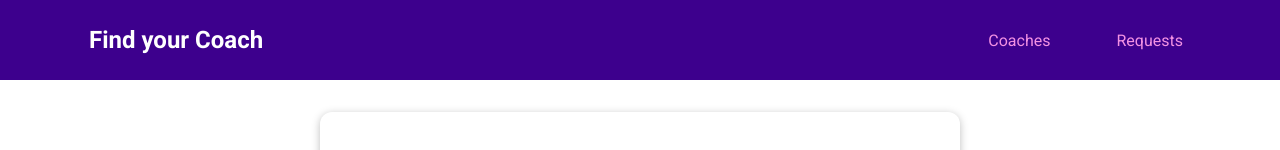
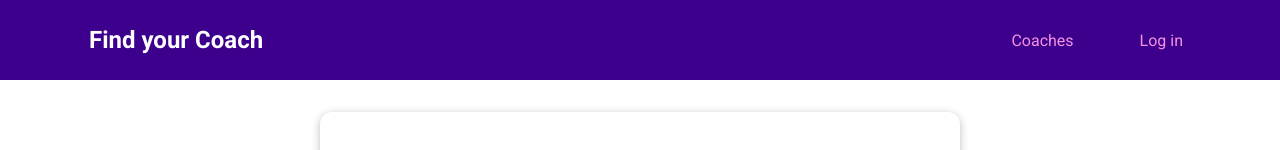
Before and after one commit to YuliiaDud/Vue.js-Find-Your-Coach, a Vue app: page /coaches/c1 in a window 1280 px wide. Shown: the top 150 px of the page. Built offline with nearby package versions, Linux system fonts and the light colour scheme.

Commit message:
adding login/logout functionality

```diff
--- a/src/components/nav/TheHeader.vue
+++ b/src/components/nav/TheHeader.vue
@@ -3,16 +3,38 @@
     <nav>
       <h1><router-link to="/">Find your Coach</router-link></h1>
       <ul>
-        <li><router-link to="/coaches">Coaches</router-link></li>
-        <li><router-link to="/requests">Requests</router-link></li>
+        <li>
+          <router-link to="/coaches">Coaches</router-link>
+        </li>
+        <li v-if="isAuthenticated">
+          <router-link to="/requests">Requests</router-link>
+        </li>
+        <li v-else>
+          <router-link to="/auth">Log in</router-link>
+        </li>
+        <li v-if="isAuthenticated">
+          <base-button @click="logout">Log out</base-button>
+        </li>
       </ul>
     </nav>
   </header>
 </template>
 
 <script>
+import BaseButton from "../ui/BaseButton";
 export default {
-  name: "TheHeader"
+  name: "TheHeader",
+  components: {BaseButton},
+  computed: {
+    isAuthenticated() {
+      return this.$store.getters.isAuthenticated;
+    }
+  },
+  methods:{
+    logout(){
+      this.$store.dispatch('logout');
+    }
+  }
 }
 </script>
 
--- a/src/pages/Coaches/CoachesList.vue
+++ b/src/pages/Coaches/CoachesList.vue
@@ -9,7 +9,8 @@
     <base-card>
       <div class="controls">
         <base-button mode="outline" @click="loadCoaches(true)">Refresh</base-button>
-        <base-button v-if="!isCoach && !isLoading" link to="/register">Register</base-button>
+        <base-button link to="/auth" v-if="!isAuthenticated">Log in</base-button>
+        <base-button v-if="isAuthenticated && !isCoach && !isLoading" link to="/register">Register as a Coach</base-button>
       </div>
       <div v-if="isLoading">
         <base-spinner></base-spinner>
@@ -56,6 +57,9 @@ export default {
     }
   },
   computed:{
+    isAuthenticated(){
+      return this.$store.getters.isAuthenticated;
+    },
     isCoach() {
       return this.$store.getters['coaches/isCoach'];
     },
--- a/src/store/modules/auth/actions.js
+++ b/src/store/modules/auth/actions.js
@@ -55,5 +55,12 @@ export default {
             userId: responseData.localId,
             tokenExpiration: responseData.expiresIn
         });
+    },
+    logout(context){
+        context.commit('setUser', {
+            token: null,
+            userId: null,
+            tokenExpiration: null,
+        })
     }
 };
--- a/src/store/modules/auth/getters.js
+++ b/src/store/modules/auth/getters.js
@@ -1,5 +1,11 @@
 export default {
     userId(state){
         return state.userId;
+    },
+    token(state){
+        return state.token;
+    },
+    isAuthenticated(state){
+        return !!state.token;
     }
 }
--- a/src/store/modules/coaches/actions.js
+++ b/src/store/modules/coaches/actions.js
@@ -9,8 +9,10 @@ export default {
             areas: data.areas,
         };
 
+        const token = context.rootGetters.token;
+
         const response = await fetch(
-            `https://main-project-6aa6d-default-rtdb.firebaseio.com/coaches/${userId}.json`,
+            `https://main-project-6aa6d-default-rtdb.firebaseio.com/coaches/${userId}.json?auth=` + token,
             {
                 method: 'PUT',
                 body: JSON.stringify(coachData)
--- a/src/store/modules/requests/actions.js
+++ b/src/store/modules/requests/actions.js
@@ -23,7 +23,8 @@ export default {
     },
     async fetchRequests(context) {
         const coachId = context.rootGetters.userId;
-        const response = await fetch(`https://main-project-6aa6d-default-rtdb.firebaseio.com/requests/${coachId}.json`);
+        const token = context.rootGetters.token;
+        const response = await fetch(`https://main-project-6aa6d-default-rtdb.firebaseio.com/requests/${coachId}.json?auth=` + token);
         const responseData = await response.json();
 
         if (!response.ok) {
```
